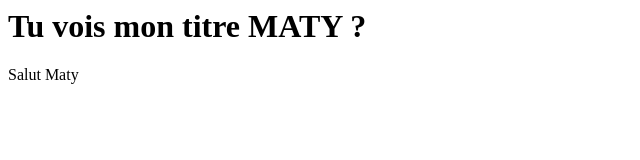
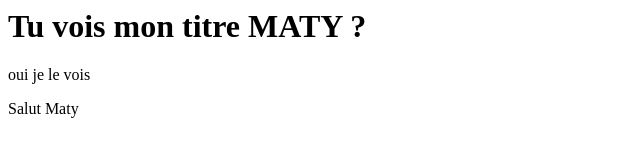
Before and after one commit to Stellaz5/Collaboration, a plain HTML site: page Fanny.html in a window 1280 px wide. Shown: the whole page, without its empty margins (0-640 px from the left). Drawn offline with Linux system fonts and the light colour scheme.

Commit message:
feat: ajout d'un p

```diff
--- a/Fanny.html
+++ b/Fanny.html
@@ -6,6 +6,7 @@
 </head>
 <body>
     <h1> Tu vois mon titre MATY ?</h1>
+    <p>oui je le vois</p>
     <p>Salut Maty</p>
 </body>
 </html>
```
